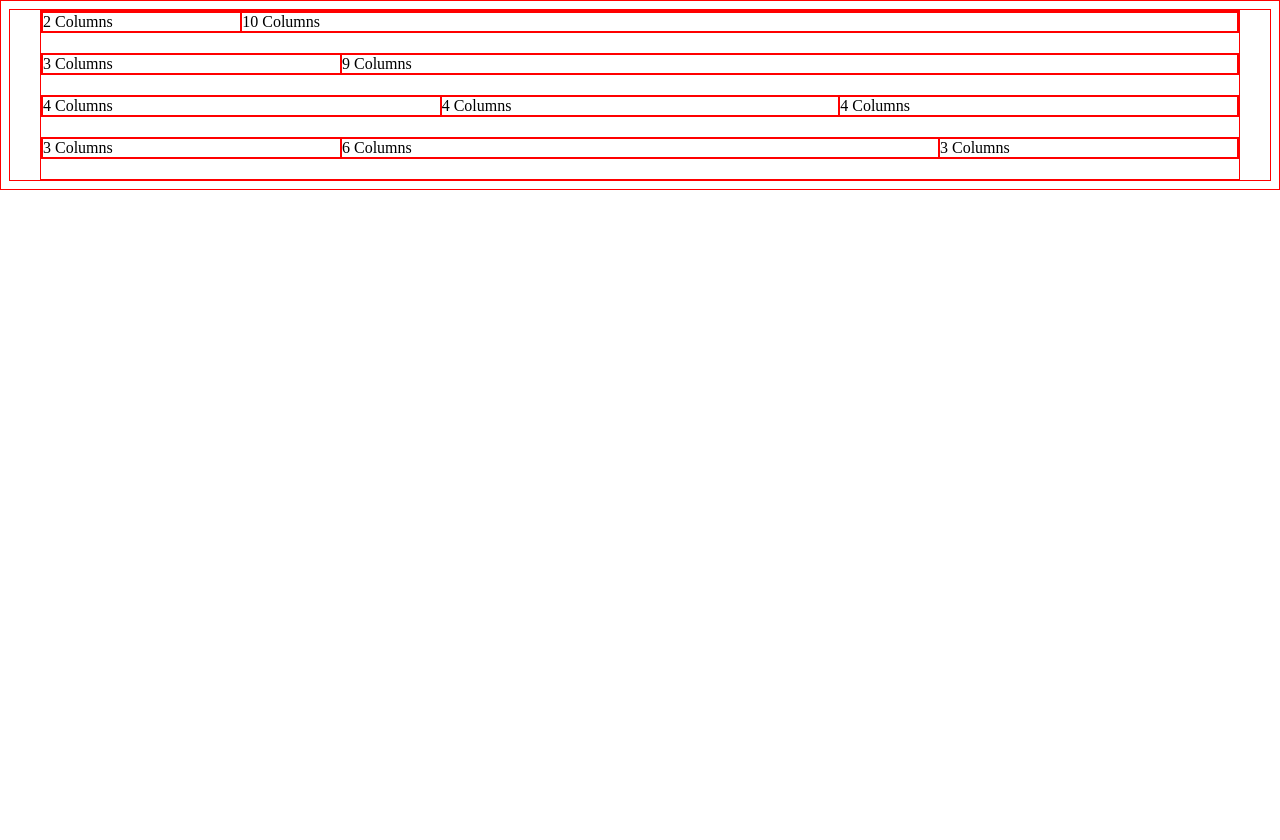
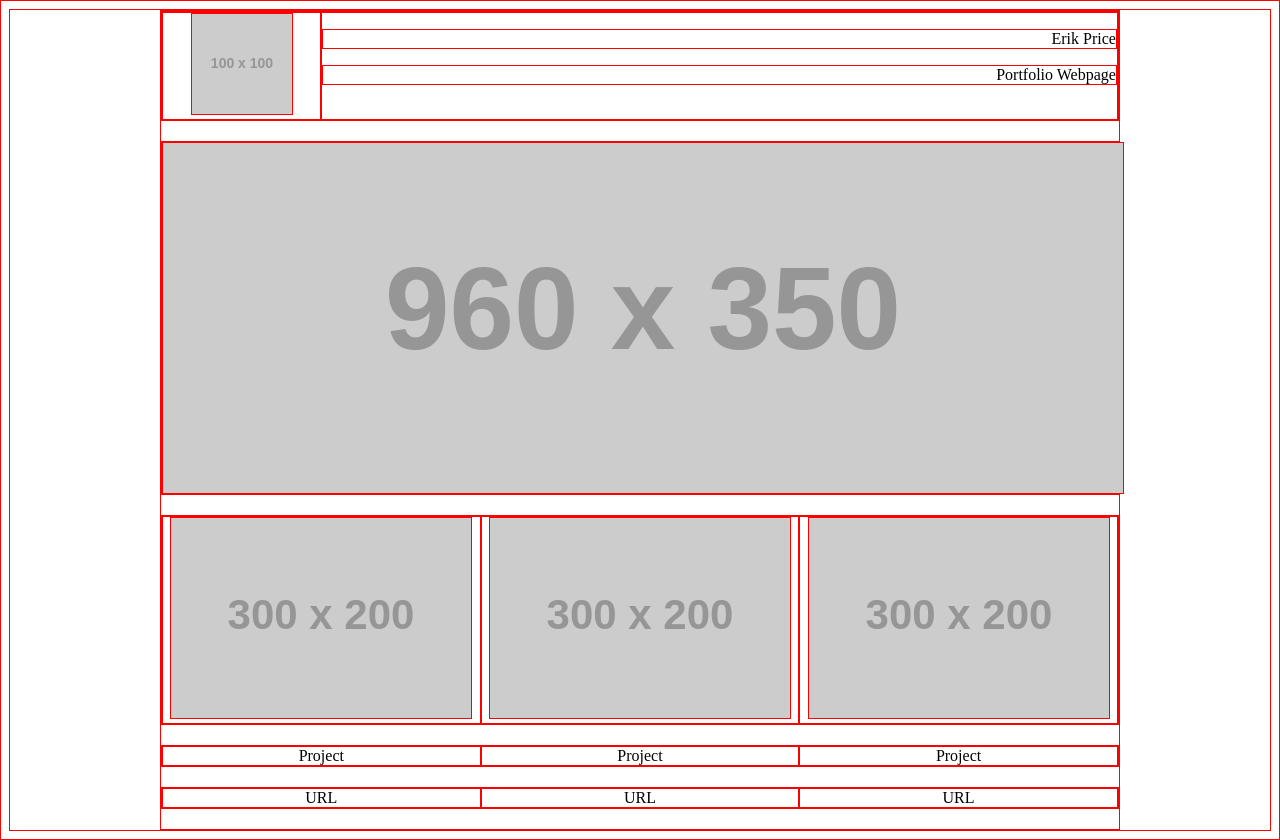
Before and after one commit to erikprice13/Portfolio_Website, a plain HTML site: page Framework/test.html in a window 1280 px wide. Before the commit the page ends 800 px from the top, so only its background shows below. Drawn offline with Linux system fonts and the light colour scheme; placeholder pictures from the web are drawn by us.

Commit message:
Begin work on portfolio webpage. Mostly formatting.

```diff
--- a/Framework/css/main.css
+++ b/Framework/css/main.css
@@ -11,7 +11,7 @@
 
 .grid {
     margin: 0 auto;
-    max-width: 1200px;
+    max-width: 960px;
     width: 100%;
 }
 
@@ -19,6 +19,7 @@
     width: 100%;
     margin-bottom: 20px;
     display: flex;
+    text-align: center;
 }
 
 .col-1 {
--- a/Framework/test.html
+++ b/Framework/test.html
@@ -2,28 +2,48 @@
 <html>
 <head>
   <meta charset="utf-8">
-  <title>Framework Test Page</title>
+  <title>Portfolio Page</title>
   <link rel="stylesheet" href="css/main.css">
 </head>
 <body>
   <div class="grid">
     <div class="row">
-      <div class="col-2">2 Columns</div>
-      <div class="col-10">10 Columns</div>
+      <div class="col-2">
+      	<img src="http://placehold.it/100x100">
+      </div>
+      <div class="col-10">
+      	<p align="right">
+      		Erik Price
+      	</p>
+      	<p align="right">
+      		Portfolio Webpage
+      	</p>
+      </div>
     </div>
     <div class="row">
-      <div class="col-3">3 Columns</div>
-      <div class="col-9">9 Columns</div>
+      <img src="http://placehold.it/960x350">
     </div>
     <div class="row">
-      <div class="col-4">4 Columns</div>
-      <div class="col-4">4 Columns</div>
-      <div class="col-4">4 Columns</div>
+      <div class="col-4">
+      	<img src="http://placehold.it/300x200">
+      </div>
+      <div class="col-4">
+        <img src="http://placehold.it/300x200">
+  	  </div>
+      <div class="col-4">
+        <img src="http://placehold.it/300x200">
+      </div>
+  </div>
+    <div class="row">
+      <div class="col-4">Project</div>
+      <div class="col-4">Project</div>
+      <div class="col-4">Project</div>
     </div>
     <div class="row">
-      <div class="col-3">3 Columns</div>
-      <div class="col-6">6 Columns</div>
-      <div class="col-3">3 Columns</div>
+      <div class="col-4">URL</div>
+      <div class="col-4">URL</div>
+      <div class="col-4">URL</div>
+    </div>
     </div>
   </div>
 </body>
```
